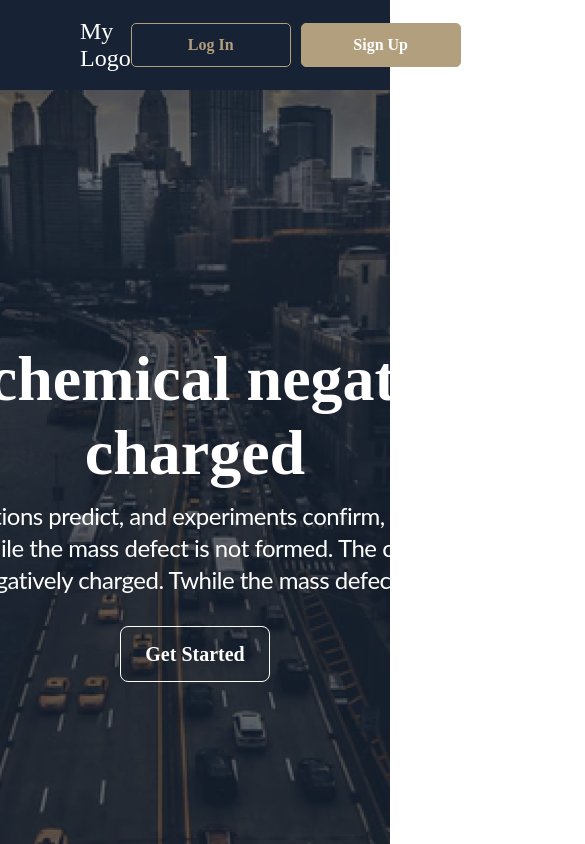
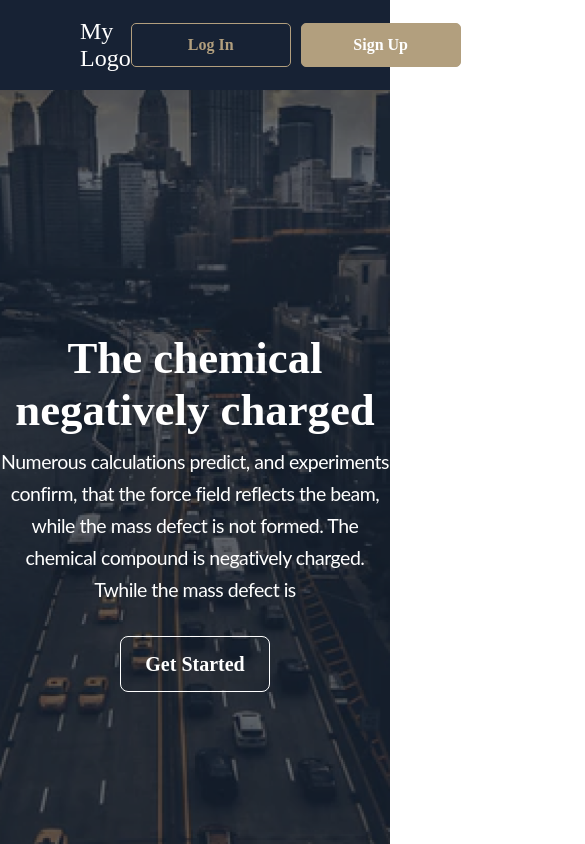
Before and after one commit to chernetskyi8704/FS-Dev, a React (Vite) app in the folder client/: page / in a window 390 px wide. Shown: the top 844 px of the page, 585 px wide, since content can reach past the window. Built offline with nearby package versions, Linux system fonts and the light colour scheme; no server answers.

Commit message:
client | style: add media queries and utilize clamp function in HomePage component

```diff
--- a/client/src/components/LoginSection.tsx
+++ b/client/src/components/LoginSection.tsx
@@ -200,7 +200,7 @@ const LoginSection = () => {
           <SignInButton>{isRegistering ? "Sign Up" : "Sign In"}</SignInButton>
           {!isRegistering && (
             <StyledText>
-              Don't have account?
+              Don't have account?{' '}
               <StyledSignUp
                 to="/sign-up"
                 onClick={() => {
--- a/client/src/components/Main.tsx
+++ b/client/src/components/Main.tsx
@@ -3,7 +3,7 @@ import AppRouter from "./routes/AppRouter";
 
 const StyledMain = styled.main`
   height: 100%;
-  min-width: 100%;
+  width: 100%;
 `;
 
 const Main = () => {
--- a/client/src/index.tsx
+++ b/client/src/index.tsx
@@ -1,34 +1,23 @@
 import ReactDOM from "react-dom/client";
 import App from "./App.tsx";
 import { BrowserRouter } from "react-router-dom";
-import { createGlobalStyle } from "styled-components";
+import { ThemeProvider } from "styled-components";
 import { Provider } from "react-redux";
+import { GlobalStyles } from "./styles/GlobalStyles.ts";
+import { theme } from "./styles/theme.ts";
 import store from "./store/store.ts";
-
-const Global = createGlobalStyle`
-* {
-  margin: 0;
-  padding: 0;
-  box-sizing: border-box;
-}
-
-a {
-  text-decoration: none;
-}
-
-ul,li {
-  list-style-type: none;
-}`;
 
 const rootElement = ReactDOM.createRoot(
   document.getElementById("root") as HTMLElement
 );
 
 rootElement.render(
-  <Provider store={store}>
-    <BrowserRouter>
-      <Global />
-      <App />
-    </BrowserRouter>
-  </Provider>
+  <ThemeProvider theme={theme}>
+    <Provider store={store}>
+      <BrowserRouter>
+        <GlobalStyles />
+        <App />
+      </BrowserRouter>
+    </Provider>
+  </ThemeProvider>
 );
--- a/client/src/pages/HomePage.tsx
+++ b/client/src/pages/HomePage.tsx
@@ -38,16 +38,17 @@ const HomePageTextHeader = styled.h1`
   text-align: center;
   font-family: Merriweather;
   font-size: 64px;
+  font-size: clamp(2.8em, 5vw, 4em);
   font-style: normal;
   font-weight: 700;
 `;
 
 const HomePageTextBody = styled.p`
-  width: 822px;
+  max-width: 822px;
   color: #fff;
   text-align: center;
   font-family: Lato;
-  font-size: 24px;
+  font-size: clamp(1em, 5vw, 1.5em);
   font-style: normal;
   font-weight: 400;
   line-height: 32px;
--- /dev/null
+++ b/client/src/styles/GlobalStyles.ts
@@ -0,0 +1,16 @@
+import { createGlobalStyle } from "styled-components";
+
+export const GlobalStyles = createGlobalStyle`
+* {
+  margin: 0;
+  padding: 0;
+  box-sizing: border-box;
+}
+
+a {
+  text-decoration: none;
+}
+
+ul,li {
+  list-style-type: none;
+}`;
--- /dev/null
+++ b/client/src/styles/theme.ts
@@ -0,0 +1,6 @@
+export const theme = {
+  media: {
+    phone: "(max-width: 425px)",
+    tablet: "(max-width: 768px) and (min-width: 425px)",
+  },
+};
```
